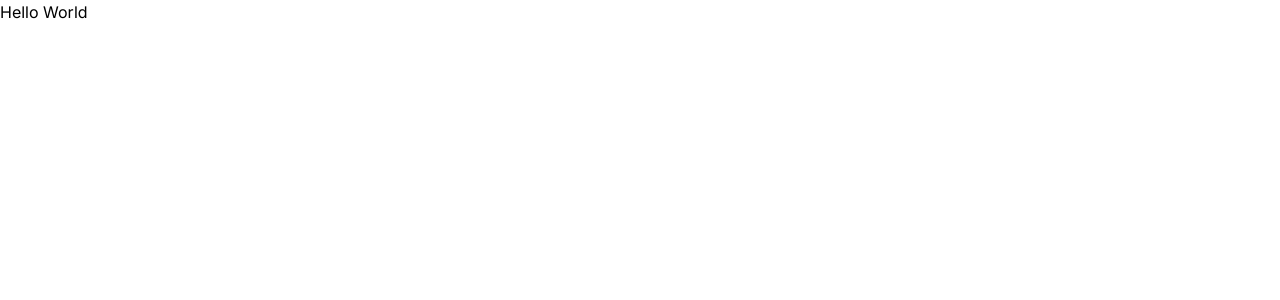
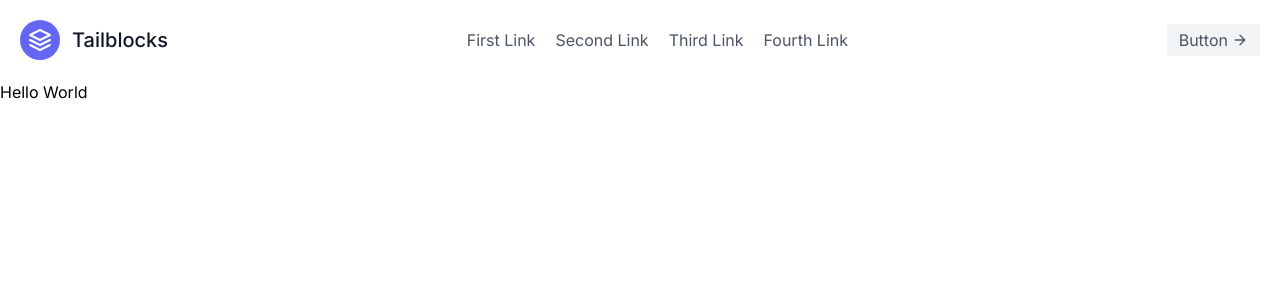
Before and after one commit to divanand13/is218-final---Div-and-Josue, a Next.js app in the folder donutshop/: page / in a window 1280 px wide. Shown: the top 300 px of the page. Built offline with nearby package versions, Linux system fonts and the light colour scheme.

Commit message:
created header and added to site #5

```diff
--- /dev/null
+++ b/donutshop/src/app/components/header.tsx
@@ -0,0 +1,29 @@
+import React from 'react'
+
+const Header = () => {
+    return (
+        <header className="text-gray-600 body-font">
+  <div className="container mx-auto flex flex-wrap p-5 flex-col md:flex-row items-center">
+    <a className="flex title-font font-medium items-center text-gray-900 mb-4 md:mb-0">
+      <svg xmlns="http://www.w3.org/2000/svg" fill="none" stroke="currentColor" stroke-linecap="round" stroke-linejoin="round" stroke-width="2" className="w-10 h-10 text-white p-2 bg-indigo-500 rounded-full" viewBox="0 0 24 24">
+        <path d="M12 2L2 7l10 5 10-5-10-5zM2 17l10 5 10-5M2 12l10 5 10-5"></path>
+      </svg>
+      <span className="ml-3 text-xl">Tailblocks</span>
+    </a>
+    <nav className="md:ml-auto md:mr-auto flex flex-wrap items-center text-base justify-center">
+      <a className="mr-5 hover:text-gray-900">First Link</a>
+      <a className="mr-5 hover:text-gray-900">Second Link</a>
+      <a className="mr-5 hover:text-gray-900">Third Link</a>
+      <a className="mr-5 hover:text-gray-900">Fourth Link</a>
+    </nav>
+    <button className="inline-flex items-center bg-gray-100 border-0 py-1 px-3 focus:outline-none hover:bg-gray-200 rounded text-base mt-4 md:mt-0">Button
+      <svg fill="none" stroke="currentColor" stroke-linecap="round" stroke-linejoin="round" stroke-width="2" className="w-4 h-4 ml-1" viewBox="0 0 24 24">
+        <path d="M5 12h14M12 5l7 7-7 7"></path>
+      </svg>
+    </button>
+  </div>
+</header>
+    )
+}
+
+export default Header
--- a/donutshop/src/app/layout.tsx
+++ b/donutshop/src/app/layout.tsx
@@ -1,7 +1,7 @@
 import type { Metadata } from 'next'
 import { Inter } from 'next/font/google'
 import './styles/globals.css'
-
+import Header from '../app/components/header'
 const inter = Inter({ subsets: ['latin'] })
 
 export const metadata: Metadata = {
@@ -16,7 +16,9 @@
 }) {
   return (
     <html lang="en">
-      <body className={inter.className}>{children}</body>
+      <body className={inter.className}>
+        <Header />
+        {children}</body>
     </html>
   )
 }
```
